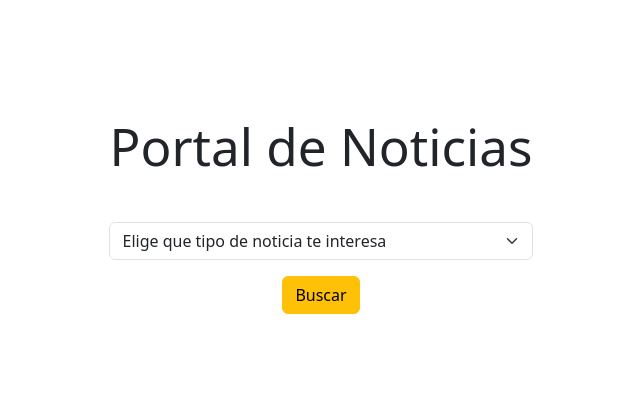
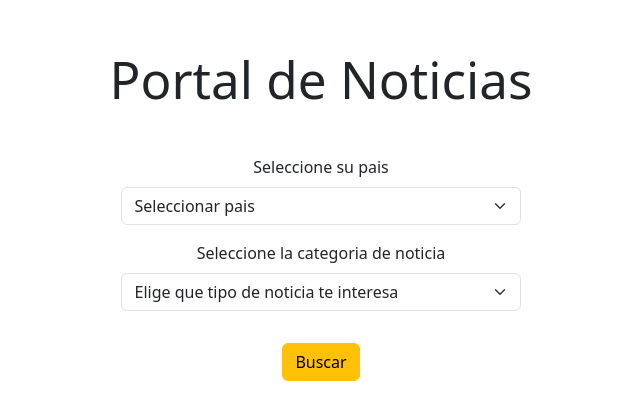
Before and after one commit to maxivega0/ejercicio12react, a React (Vite) app: page / in a window 1280 px wide. Shown: the part 192-612 px from the top of the page, without its empty margins (319-959 px from the left). Built offline with nearby package versions, Linux system fonts and the light colour scheme; no server answers.

Commit message:
ejercicio 12 resuelto

```diff
--- a/src/components/Formulario.jsx
+++ b/src/components/Formulario.jsx
@@ -5,17 +5,19 @@ import ListaNoticias from "./ListaNoticias";
 const Formulario = () => {
   const [noticias, setNoticias] = useState("");
   const [categoria, setCategoria] = useState("business");
+  const [pais, setPais] = useState("es");
   const [mostrarNoticias, setMostrarNoticias] = useState(false);
   const [categoriaSeleccionada, setCategoriaSeleccionada] = useState(categoria);
+  const [paisSeleccionado, setPaisSeleccionado] = useState(pais);
 
   useEffect(() => {
     consultarAPI();
-  }, [categoriaSeleccionada]);
+  }, [categoriaSeleccionada, paisSeleccionado]);
 
   const consultarAPI = async () => {
     try {
       const respuesta = await fetch(
-        `https://newsdata.io/api/1/news?apikey=pub_24223d78f037e8be1be6f46aaaf31129c76cf&category=${categoria}`
+        `https://newsdata.io/api/1/news?apikey=pub_24223d78f037e8be1be6f46aaaf31129c76cf&category=${categoria}&country=${pais}`
       );
       const dato = await respuesta.json();
       await setNoticias(dato);
@@ -30,11 +32,30 @@ const Formulario = () => {
     e.preventDefault();
     setCategoria(e.target.value);
   };
+  const handlePais = (e) => {
+    setPais(e.target.value);
+  };
 
   return (
     <>
       <Form className="row">
-        <Form.Group className="mb-3 d-flex flex-column" controlId="tarea">
+        <Form.Group className="mb-3 d-flex flex-column" controlId="noticia">
+          <Container>
+            <Form.Label>Seleccione su pais</Form.Label>
+            <Form.Select onChange={(e) => handlePais(e)}>
+              <option value="">Seleccionar pais</option>
+              <option value="de">Alemania</option>
+              <option value="ar">Argentina</option>
+              <option value="br">Brasil</option>
+              <option value="cl">Chile</option>
+              <option value="us">Estados Unidos</option>
+              <option value="es">España</option>
+              <option value="mx">Mexico</option>
+              <option value="jp">Japon</option>
+            </Form.Select>
+          </Container>
+          <Container className="my-3">
+            <Form.Label>Seleccione la categoria de noticia</Form.Label>
             <Form.Select onChange={(e) => handleSubmit(e)}>
               <option>Elige que tipo de noticia te interesa</option>
               <option value="business">Negocios</option>
@@ -45,10 +66,14 @@ const Formulario = () => {
               <option value="sports">Deportes</option>
               <option value="technology">Tecnologia</option>
             </Form.Select>
+          </Container>
           <Container className="my-3 text-center">
             <Button
               variant="warning"
-              onClick={() => setCategoriaSeleccionada(categoria)}
+              onClick={() => {
+                setCategoriaSeleccionada(categoria);
+                setPaisSeleccionado(pais);
+              }}
             >
               Buscar
             </Button>
--- a/src/components/Noticia.jsx
+++ b/src/components/Noticia.jsx
@@ -6,7 +6,7 @@ import { Button, Card } from "react-bootstrap/";
 
 const Noticia = ({ noticia }) => {
   {
-    console.log(noticia);
+    // console.log(noticia);
   }
   return (
     <>
```
Lines whose indentation alone changed are shown as unchanged.
